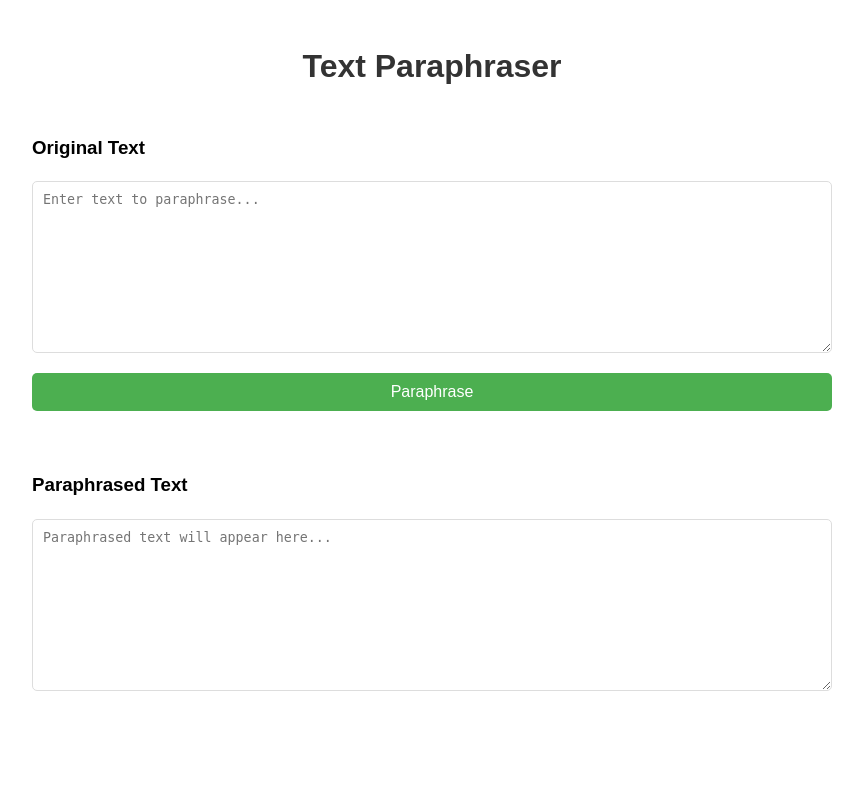
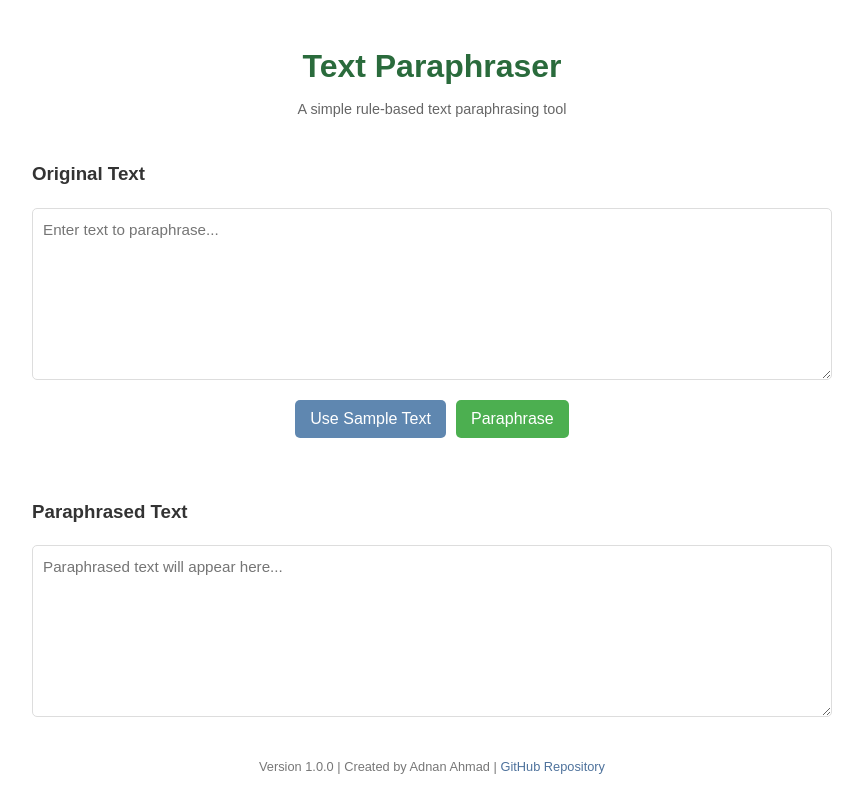
Before and after one commit to AdnanAhmad1994/paraphraser-tool, a Flask app: page / in a window 1280 px wide. Shown: the whole page, without its empty margins (208-1071 px from the left). Before the commit the page ends 691 px from the top, so only its background shows below. Run offline with Flask 3, Linux system fonts and the light colour scheme.

Commit message:
Improved paraphraser with enhanced UI, more synonyms, and better error handling

```diff
--- a/app.py
+++ b/app.py
@@ -1,7 +1,31 @@
 from flask import Flask, render_template, request, jsonify
 import traceback
+import os
+import importlib.util
 
 app = Flask(__name__)
+
+# Configuration
+PARAPHRASER_TYPE = "simple"  # "simple" or "ml" (for machine learning based)
+
+def get_paraphraser():
+    """
+    Returns the appropriate paraphraser function based on configuration.
+    Falls back to simple paraphraser if ML dependencies are not available.
+    """
+    if PARAPHRASER_TYPE == "ml":
+        try:
+            # Try to import the ML-based paraphraser
+            from paraphraser_example import paraphrase_text
+            return paraphrase_text
+        except ImportError:
+            print("Warning: ML dependencies not found. Falling back to simple paraphraser.")
+            from simple_paraphraser import paraphrase_text
+            return paraphrase_text
+    else:
+        # Use the simple rule-based paraphraser
+        from simple_paraphraser import paraphrase_text
+        return paraphrase_text
 
 @app.route('/')
 def index():
@@ -16,11 +40,16 @@ def paraphrase():
         return jsonify({'error': 'No text provided'}), 400
 
     try:
-        # Use the simple paraphraser instead of the ML model
-        from simple_paraphraser import paraphrase_text
+        # Get the appropriate paraphraser
+        paraphrase_text = get_paraphraser()
+
+        # Print debug info
+        print(f"Received text for paraphrasing: {original_text[:50]}...")
 
         # Get paraphrased text
         paraphrased_text = paraphrase_text(original_text)
+
+        print(f"Paraphrased result: {paraphrased_text[:50]}...")
 
         return jsonify({
             'original': original_text,
--- a/requirements.txt
+++ b/requirements.txt
@@ -1,3 +1,4 @@
 flask==3.1.0
-transformers==4.52.3
-torch==2.7.0
+# For the ML-based version (optional)
+# transformers==4.52.3
+# torch==2.7.0
--- a/templates/index.html
+++ b/templates/index.html
@@ -11,10 +11,18 @@
             margin: 0 auto;
             padding: 20px;
             line-height: 1.6;
+            color: #333;
         }
         h1 {
-            color: #333;
+            color: #2a6b3c;
             text-align: center;
+            margin-bottom: 5px;
+        }
+        .subtitle {
+            text-align: center;
+            color: #666;
+            margin-bottom: 20px;
+            font-size: 0.9em;
         }
         .container {
             display: flex;
@@ -31,6 +39,14 @@
             border: 1px solid #ddd;
             border-radius: 5px;
             resize: vertical;
+            font-family: inherit;
+            font-size: 0.95em;
+            line-height: 1.4;
+        }
+        .button-container {
+            display: flex;
+            gap: 10px;
+            justify-content: center;
         }
         button {
             padding: 10px 15px;
@@ -40,9 +56,16 @@
             border-radius: 5px;
             cursor: pointer;
             font-size: 16px;
+            transition: background-color 0.2s;
+        }
+        button.secondary {
+            background-color: #5f87b0;
         }
         button:hover {
             background-color: #45a049;
+        }
+        button.secondary:hover {
+            background-color: #4e729c;
         }
         button:disabled {
             background-color: #cccccc;
@@ -66,17 +89,35 @@
             color: red;
             text-align: center;
         }
+        footer {
+            margin-top: 40px;
+            text-align: center;
+            font-size: 0.8em;
+            color: #777;
+        }
+        footer a {
+            color: #4e729c;
+            text-decoration: none;
+        }
+        footer a:hover {
+            text-decoration: underline;
+        }
     </style>
 </head>
 <body>
     <h1>Text Paraphraser</h1>
+    <div class="subtitle">A simple rule-based text paraphrasing tool</div>
+
     <div class="container">
         <div class="text-area">
             <h3>Original Text</h3>
             <textarea id="original-text" placeholder="Enter text to paraphrase..."></textarea>
         </div>
 
-        <button id="paraphrase-btn">Paraphrase</button>
+        <div class="button-container">
+            <button id="sample-btn" class="secondary">Use Sample Text</button>
+            <button id="paraphrase-btn">Paraphrase</button>
+        </div>
         <div id="spinner" class="spinner"></div>
         <div id="error-message" class="error"></div>
 
@@ -86,13 +127,27 @@
         </div>
     </div>
 
+    <footer>
+        <p>Version 1.0.0 | Created by Adnan Ahmad | <a href="https://github.com/AdnanAhmad1994/paraphraser-tool" target="_blank">GitHub Repository</a></p>
+    </footer>
+
     <script>
         document.addEventListener('DOMContentLoaded', function() {
             const originalTextArea = document.getElementById('original-text');
             const paraphrasedTextArea = document.getElementById('paraphrased-text');
             const paraphraseBtn = document.getElementById('paraphrase-btn');
+            const sampleBtn = document.getElementById('sample-btn');
             const spinner = document.getElementById('spinner');
             const errorMessage = document.getElementById('error-message');
+
+            // Sample text
+            const sampleText = "There are heterogeneous resources (RAM, CPU, Storage, VM) in Cloud computing environments, that is organized into physical machines and virtual machines. Cloud scheduler's makes optimal Resource allocation decisions significantly affect the sustainability and energy efficiency of cloud infrastructure. There are heuristics, meta-heuristic and rule-based methods that are failed for managing the complex and dynamic workloads in cloud computing environment. Recently, Artificial Intelligence based techniques CNN, RNN, DRL and graph-based deep learning models like GCNs, have emerged as promising tools for optimizing scheduling decisions.";
+
+            sampleBtn.addEventListener('click', function() {
+                originalTextArea.value = sampleText;
+                paraphrasedTextArea.value = '';
+                errorMessage.textContent = '';
+            });
 
             paraphraseBtn.addEventListener('click', async function() {
                 const text = originalTextArea.value.trim();
```
Also changed, not shown: simple_paraphraser.py (+34 -2 lines), README.md, 2 other files.
